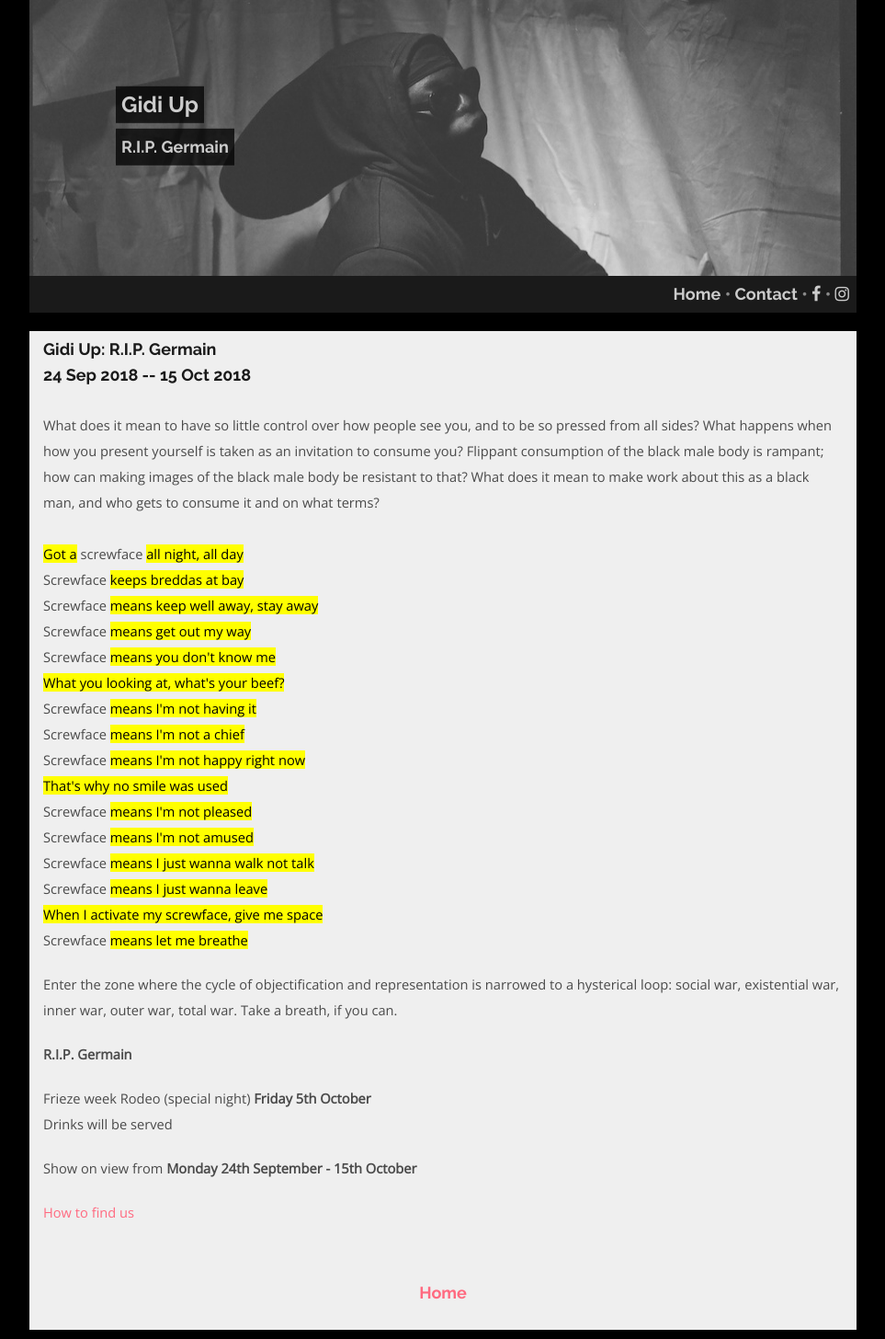
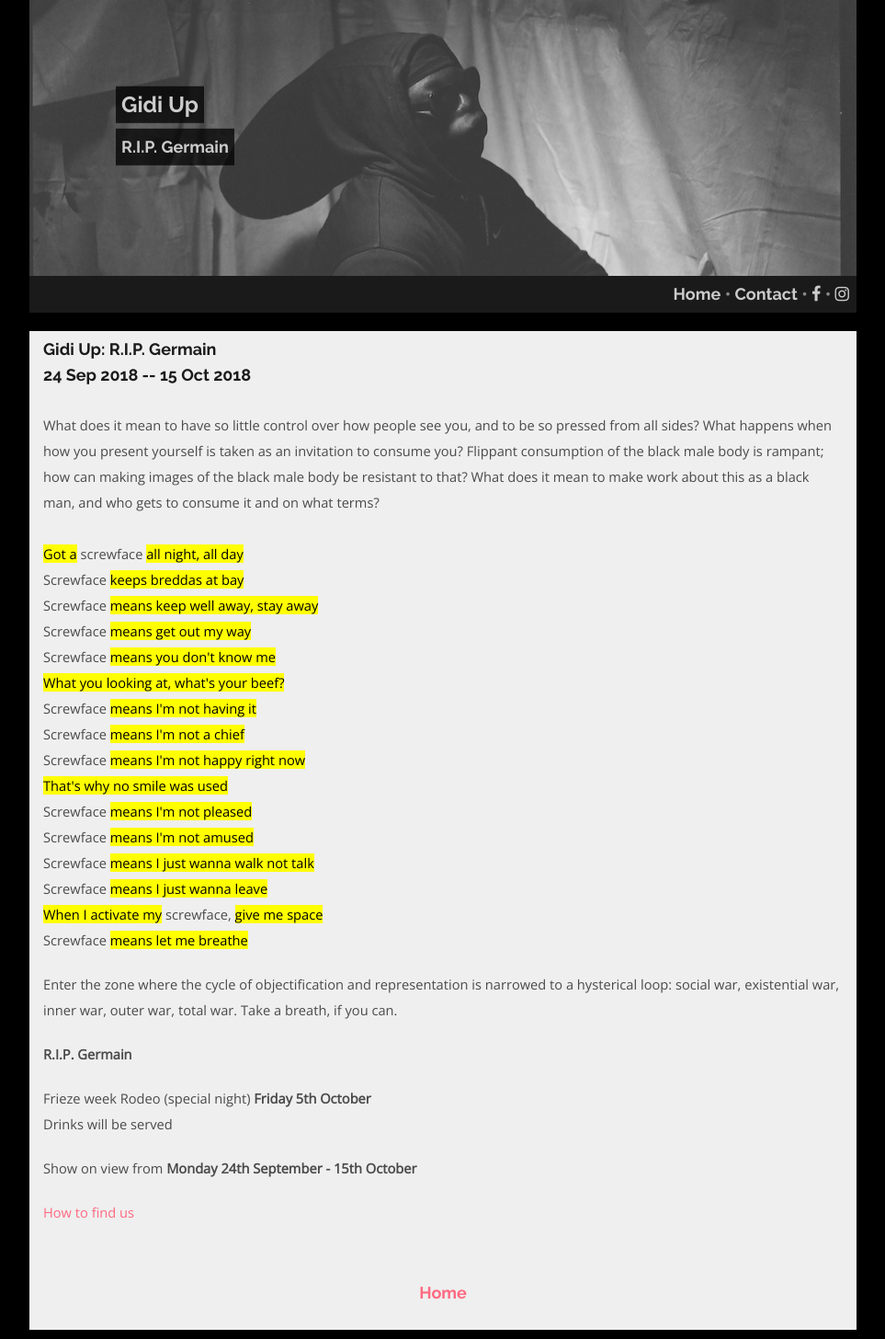
Before and after one commit to sa-mcquanzie/peak-website, a Jekyll site: the page built from _posts/2018-09-18-gidi-up.md, in a window 1280 px wide. Shown: the whole page at 92% size, without its empty margins (158-1121 px from the left). Built offline with Jekyll 4.4.1, drawn with Linux system fonts in a browser that asks for light colours; nearby versions of some CDN libraries.

```diff
--- a/_posts/2018-09-18-gidi-up.md
+++ b/_posts/2018-09-18-gidi-up.md
@@ -27,7 +27,7 @@ ongoing: true
   Screwface <mark>means I'm not amused</mark><br />
   Screwface <mark>means I just wanna walk not talk</mark><br />
   Screwface <mark>means I just wanna leave</mark><br />
-  <mark>When I activate my screwface, give me space</mark><br />
+  <mark>When I activate my</mark> screwface, <mark>give me space</mark><br />
   Screwface <mark>means let me breathe</mark><br />
 </p>
 
```
